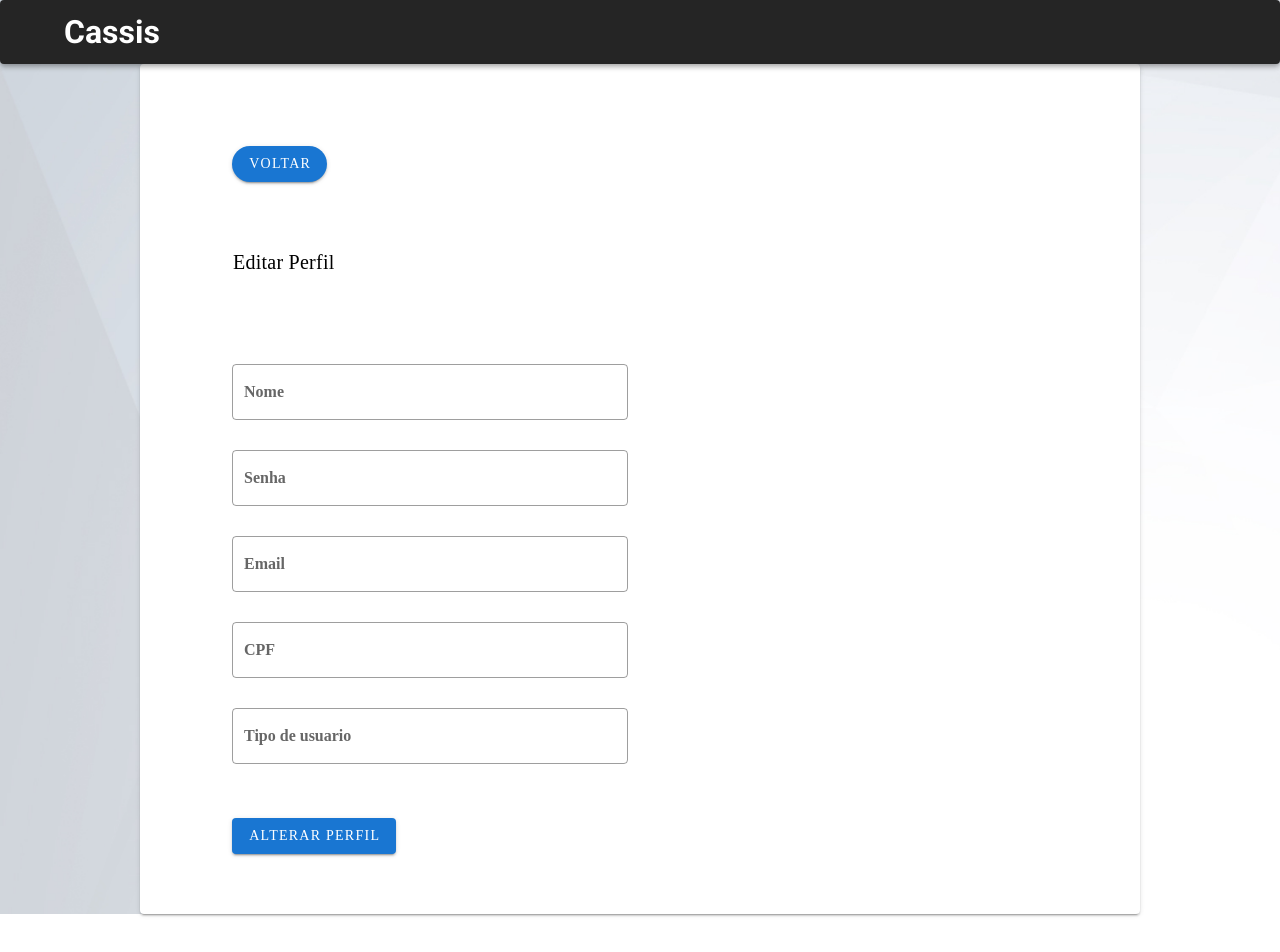
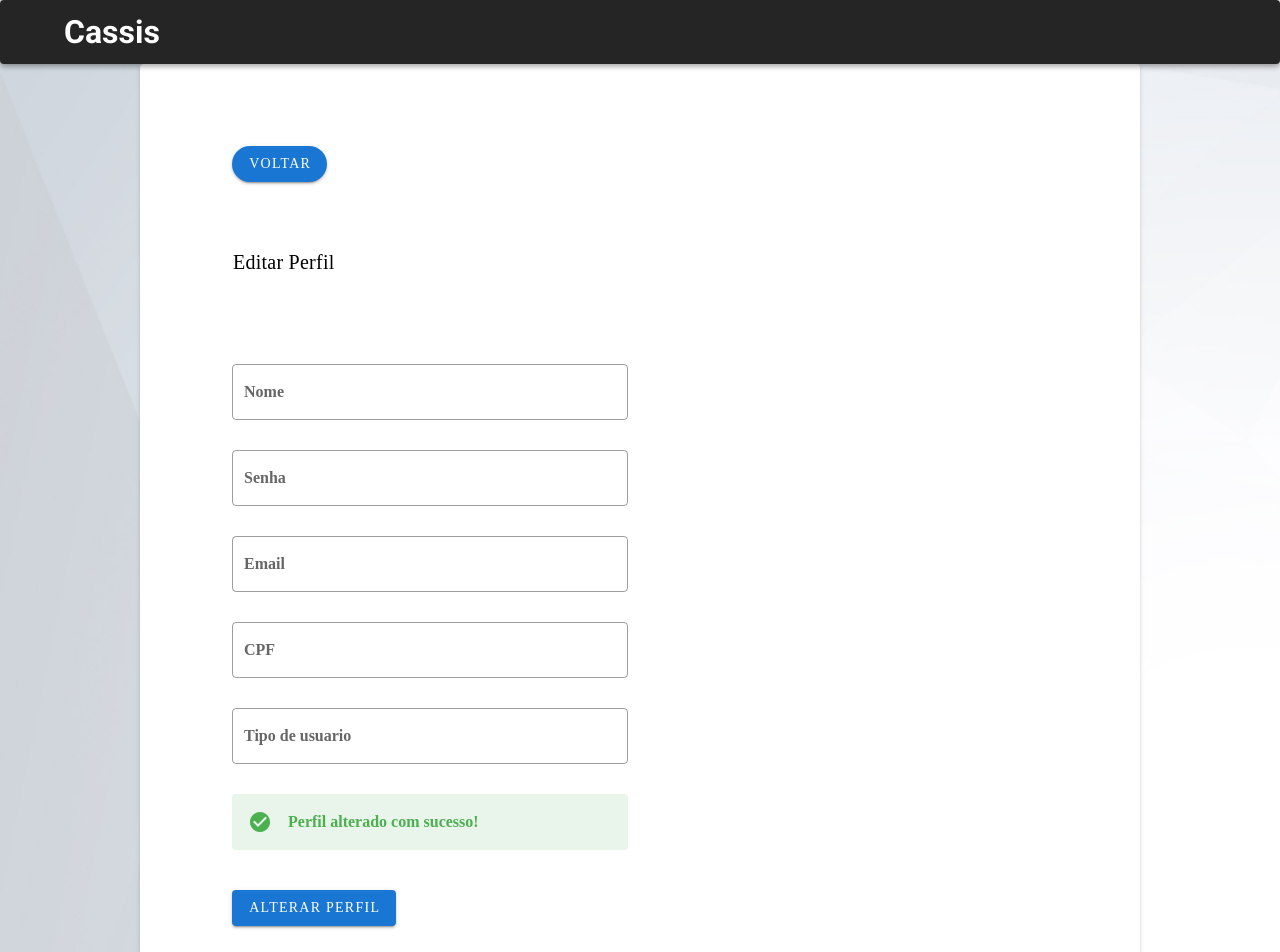
Before and after one commit to chrisdjst/redis-cassandra-frontend, a Vue app: page /perfil in a window 1280 px wide. Shown: the top 952 px of the page. Before the commit the page ends 914 px from the top, so only its background shows below. Built offline with nearby package versions, Linux system fonts and the light colour scheme; no server answers.

Commit message:
Packagr.json alterando

```diff
--- a/src/components/Login.vue
+++ b/src/components/Login.vue
@@ -32,7 +32,7 @@
 
                           <v-text-field label="Senha" v-model="form.password" id="password" name="password"
                             prepend-icon="mdi-lock" type="password" :rules="rules.password" required outlined></v-text-field>
-                            <v-alert type="error" shaped>
+                            <v-alert type="error" text>
                                 Email ou senha incorretos!
                             </v-alert>
                           <v-card-actions>
--- a/src/components/Perfil.vue
+++ b/src/components/Perfil.vue
@@ -25,6 +25,9 @@
                                 <v-text-field v-model="email" :readonly="true" label="Email" outlined></v-text-field>
                                 <v-text-field v-model="cpf" label="CPF" :readonly="true" outlined></v-text-field>
                                 <v-text-field v-model="tipo_usuario" :readonly="true" label="Tipo de usuario" outlined></v-text-field>
+                                <v-alert type="success" text>
+                                Perfil alterado com sucesso!
+                            </v-alert>
                             </v-form>
                             <br>
                             <v-btn color="primary" @click="editarPerfil">
```
Also changed, not shown: package.json (+16 -1 lines).
